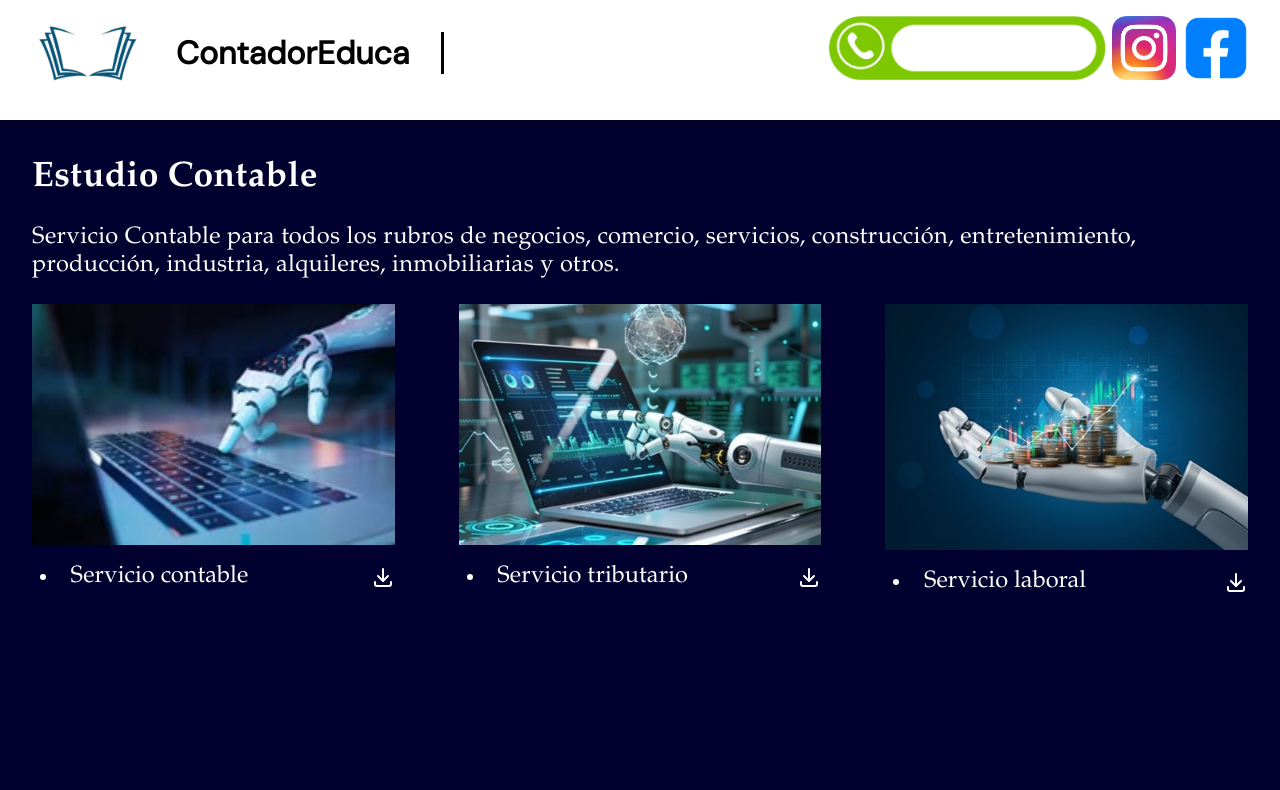
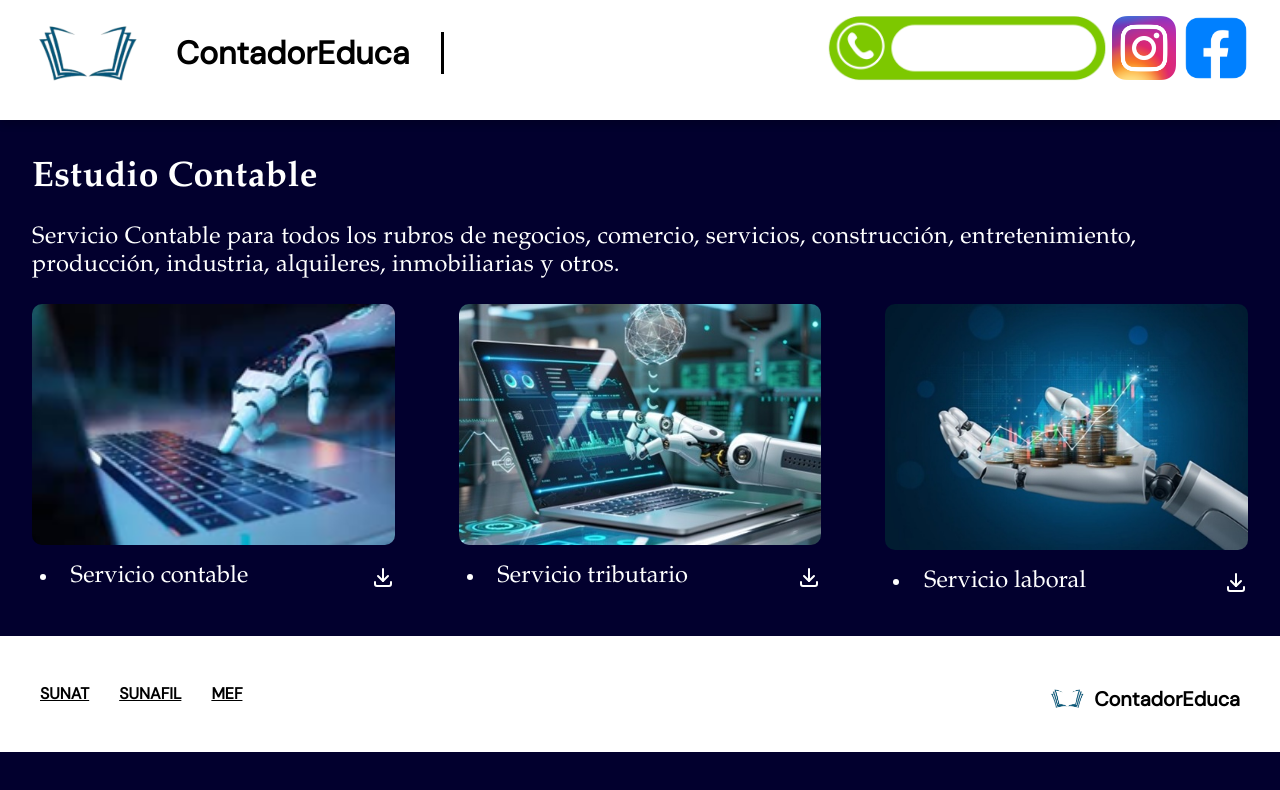
Before and after one commit to shesith/contadorEduca, a plain HTML site: page pages/estudio-contable.html in a window 1280 px wide. Drawn offline with Linux system fonts and the light colour scheme; no server answers.

Commit message:
mejora del footer, imagenes, animaciones

```diff
--- a/css/styles.css
+++ b/css/styles.css
@@ -90,8 +90,8 @@ img {
 .contenedor-header h3:hover {
   transform: scale(1.1);
   color: #ffffff;
-  text-shadow: 0 0 5px #002734, 0 0 10px #002937, 0 0 15px #002b38,
-    0 0 20px #00232e;
+  text-shadow: 0 0 5px #0b3a66, 0 0 10px #09355e, 0 0 15px #052e53,
+    0 0 20px #083056;
   transition: all 0.3s ease;
 }
 
@@ -102,14 +102,32 @@ img {
 
 .whatsapp {
   width: 18rem;
+  transition: transform 0.3s ease, opacity 0.3s ease;
+}
+
+.whatsapp:hover {
+  transform: scale(1.05);
+  opacity: 0.8;
 }
 
 .instagram {
   width: 4rem;
+  transition: transform 0.3s ease, opacity 0.3s ease;
+}
+
+.instagram:hover {
+  transform: scale(1.1);
+  opacity: 0.8;
 }
 
 .facebook {
   width: 5rem;
+  transition: transform 0.3s ease, opacity 0.3s ease;
+}
+
+.facebook:hover {
+  transform: scale(1.1);
+  opacity: 0.8;
 }
 
 .titulo {
@@ -198,7 +216,7 @@ img {
 footer {
   margin-top: 2rem;
   background-color: var(--blanco);
-  padding: 20px 40px;
+  padding: 40px 40px;
   display: flex;
   flex-wrap: wrap;
   justify-content: space-between;
@@ -214,8 +232,9 @@ footer {
 
 .footer-links a {
   color: var(--negro);
-  text-decoration: none;
+  font-family: "DMSans";
   font-size: 16px;
+  font-weight: bold;
   transition: color 0.3s ease;
 }
 
@@ -224,8 +243,18 @@ footer {
 }
 
 .footer-copy {
-  font-size: 14px;
+  display: flex;
+  align-items: center;
+  font-size: 20px;
   margin-top: 10px;
+  font-family: "DMSans";
+  font-weight: bold;
+}
+
+.footer-copy img {
+  width: 2.5rem;
+  height: auto;
+  margin-right: 0.5rem;
 }
 
 @media (max-width: 600px) {
--- a/css/stylesLinks.css
+++ b/css/stylesLinks.css
@@ -48,6 +48,7 @@ img {
 
 .content-img img {
   width: 30rem;
+  border-radius: 10px;
 }
 
 .estudio-contable-desc {
@@ -103,7 +104,7 @@ li {
 
 @keyframes resplandor {
   from {
-    box-shadow: 0 8px 20px rgba(0, 123, 255, 0.3);
+    box-shadow: 0 8px 20px;
   }
   to {
     box-shadow: 0 12px 25px rgba(0, 123, 255, 0.6);
--- a/pages/estudio-contable.html
+++ b/pages/estudio-contable.html
@@ -156,5 +156,21 @@
     });
   });
 </script>
+<footer>
+      <div class="footer-links">
+        <a href="https://www.sunat.gob.pe/" target="_blank" rel="noopener"
+          >SUNAT</a
+        >
+        <a href="https://www.gob.pe/sunafil" target="_blank" rel="noopener"
+          >SUNAFIL</a
+        >
+        <a href="https://www.gob.pe/mef" target="_blank" rel="noopener">MEF</a>
+      </div>
+
+      <div class="footer-copy">
+        <img src="/img/logo.png" alt="Logo ContadorEduca" />
+        ContadorEduca
+      </div>
+    </footer>
   </body>
 </html>
```
Also changed, not shown: index.html (+5 -1 lines), pages/capacitacion.html (+16 -0 lines), pages/venta-material.html (+17 -0 lines).
